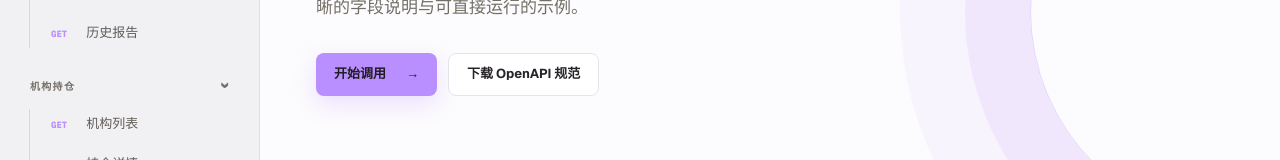
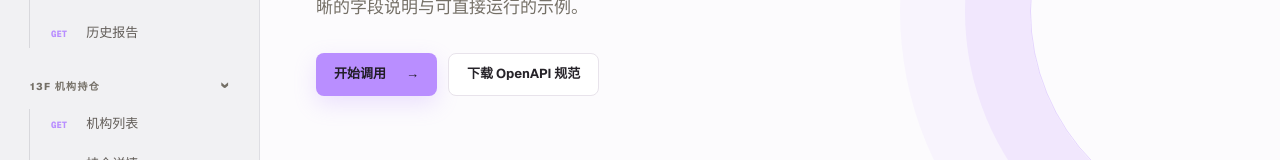
Before and after one commit to juanjuanjie/FinEqual, a Next.js app: page / in a window 1280 px wide. Shown: the part 322-482 px from the top of the page. Built offline with nearby package versions, Linux system fonts and the light colour scheme.

Commit message:
Rename 13F holdings category

```diff
--- a/app/page.tsx
+++ b/app/page.tsx
@@ -137,9 +137,9 @@ const searchItems = [
   { name: "WSB 美股舆情", meta: "数据类型 · WallStreetBets", href: "#quickstart", keywords: "wsb wallstreetbets reddit marketgrep 美股 舆情 市场情绪" },
   { name: "最新报告 API", meta: "GET · 实时", href: "#daily", keywords: "每日 市场情绪 sentiment report report_events report_markdown" },
   { name: "历史报告 API", meta: "GET · 历史", href: "#history", keywords: "历史索引 历史情绪 历史报告 history runs" },
-  { name: "机构持仓 13F", meta: "数据类型 · 聪明钱", href: "#thirteen-f", keywords: "13f 机构 持仓 基金 sec 聪明钱 marketgrep" },
+  { name: "13F 机构持仓", meta: "数据类型 · 聪明钱", href: "#thirteen-f", keywords: "13f 机构 持仓 基金 sec 聪明钱 marketgrep" },
   { name: "机构列表 API", meta: "GET · 季度", href: "#managers", keywords: "13f managers 机构列表 基金经理" },
-  { name: "机构持仓详情 API", meta: "GET · 季度", href: "#manager-detail", keywords: "13f manager slug holdings 调仓 季度变化 narrative" },
+  { name: "13F 机构持仓详情 API", meta: "GET · 季度", href: "#manager-detail", keywords: "13f manager slug holdings 调仓 季度变化 narrative" },
   { name: "API 收录协议", meta: "OpenAPI 3.1", href: "#standard", keywords: "接入规范 收录标准 协议" },
   { name: "使用须知", meta: "来源 · 授权 · 请求边界", href: "#quality", keywords: "非投资建议 署名 版权 频率 缓存" },
 ];
@@ -192,7 +192,7 @@ export default function Home() {
           <div className="nav-children"><a href="#daily"><span className="method-dot">GET</span> 最新报告</a><a href="#history"><span className="method-dot">GET</span> 历史报告</a></div>
         </details>
         <details className="nav-group" open>
-          <summary>机构持仓</summary>
+          <summary>13F 机构持仓</summary>
           <div className="nav-children"><a href="#managers"><span className="method-dot">GET</span> 机构列表</a><a href="#manager-detail"><span className="method-dot">GET</span> 持仓详情</a></div>
         </details>
         <details className="nav-group" open>
@@ -282,7 +282,7 @@ export default function Home() {
       </section>
 
       <section className="content-section provider-section" id="thirteen-f">
-        <div className="provider-heading"><span className="section-number">02 / 机构持仓</span><div><h2>MarketGrep 机构持仓 13F 研究</h2><p>13F 是管理规模超过 1 亿美元的机构投资者每季度向 SEC 申报的持仓清单。追踪头部基金的持仓如何逐季演变，以及每一步背后的策略，是观察聪明钱真实动向最清晰的窗口之一。</p><div className="source-reference"><span>原网页</span><a href={thirteenFSourceUrl} target="_blank" rel="noreferrer"><strong>MarketGrep 机构持仓 13F 研究</strong><small>MarketGrep</small><b>↗</b></a></div></div></div>
+        <div className="provider-heading"><span className="section-number">02 / 13F 机构持仓</span><div><h2>MarketGrep 机构持仓 13F 研究</h2><p>13F 是管理规模超过 1 亿美元的机构投资者每季度向 SEC 申报的持仓清单。追踪头部基金的持仓如何逐季演变，以及每一步背后的策略，是观察聪明钱真实动向最清晰的窗口之一。</p><div className="source-reference"><span>原网页</span><a href={thirteenFSourceUrl} target="_blank" rel="noreferrer"><strong>MarketGrep 机构持仓 13F 研究</strong><small>MarketGrep</small><b>↗</b></a></div></div></div>
         <div className="intro-grid provider-intro">
           <div><span className="subsection-label">快速开始</span><h3>先选机构，再读取完整持仓</h3><p>先从机构列表取得稳定的 <code>slug</code>，再拼入详情接口。详情响应同时提供 SEC 原始申报链接、逐季持仓变化与研究叙事。</p></div>
           <div className="code-card"><div className="code-tabs"><div>{Object.keys(thirteenFSnippets).map((item) => <button key={item} className={thirteenFLanguage === item ? "selected" : ""} onClick={() => setThirteenFLanguage(item as keyof typeof thirteenFSnippets)}>{item}</button>)}</div><CopyButton value={thirteenFSnippets[thirteenFLanguage]} compact /></div><pre><code>{thirteenFSnippets[thirteenFLanguage]}</code></pre></div>
@@ -321,7 +321,7 @@ export default function Home() {
         </div>
 
         <div className="api-subsection" id="manager-detail">
-          <div className="section-heading"><div><span className="section-number">02.2 / 接口</span><h2>机构持仓详情 API</h2></div><span className="status"><i /> 季度更新</span></div>
+          <div className="section-heading"><div><span className="section-number">02.2 / 接口</span><h2>13F 机构持仓详情 API</h2></div><span className="status"><i /> 季度更新</span></div>
           <p className="lead">按机构 <code>slug</code> 返回完整持仓、环比调仓、历史季度矩阵、策略标签与研究叙事。13F 只覆盖申报范围内的证券，<code>reported_value</code> 不应直接当作机构总资产 AUM。</p>
           <div className="endpoint-bar"><span>GET</span><code>{managerDetailUrl}</code><CopyButton value={managerDetailUrl} compact /></div>
           <div className="path-parameter"><span>路径参数</span><code>slug</code><p>来自机构列表的 <code>managers[].slug</code>，例如 <code>berkshire-hathaway</code>。</p></div>
--- a/public/openapi.yaml
+++ b/public/openapi.yaml
@@ -57,7 +57,7 @@ paths:
     get:
       summary: 获取精选 13F 机构管理人列表
       operationId: list13FManagers
-      tags: [机构持仓]
+      tags: [13F 机构持仓]
       externalDocs:
         description: MarketGrep 机构持仓 13F 研究原网页
         url: https://lite.marketgrep.com/zh/13f
@@ -76,7 +76,7 @@ paths:
     get:
       summary: 获取单个机构的持仓、季度变化与研究叙事
       operationId: get13FManagerDetail
-      tags: [机构持仓]
+      tags: [13F 机构持仓]
       externalDocs:
         description: MarketGrep 机构持仓 13F 研究原网页
         url: https://lite.marketgrep.com/zh/13f
```
Also changed, not shown: 1 other file (tests, documents, lock files or other folders).
